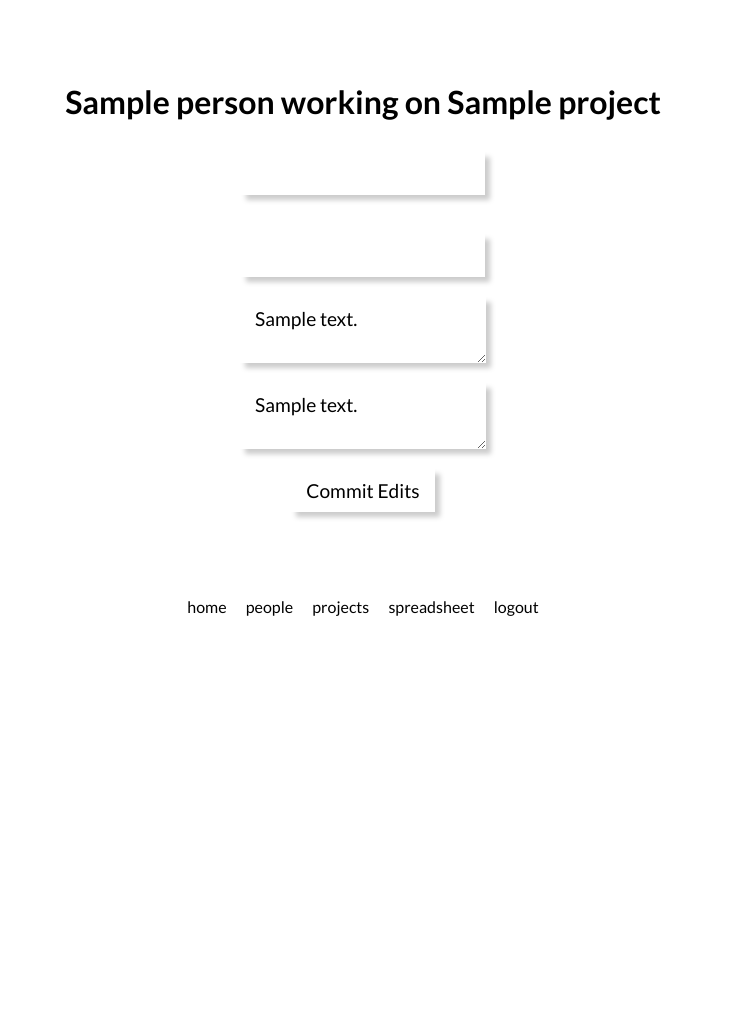
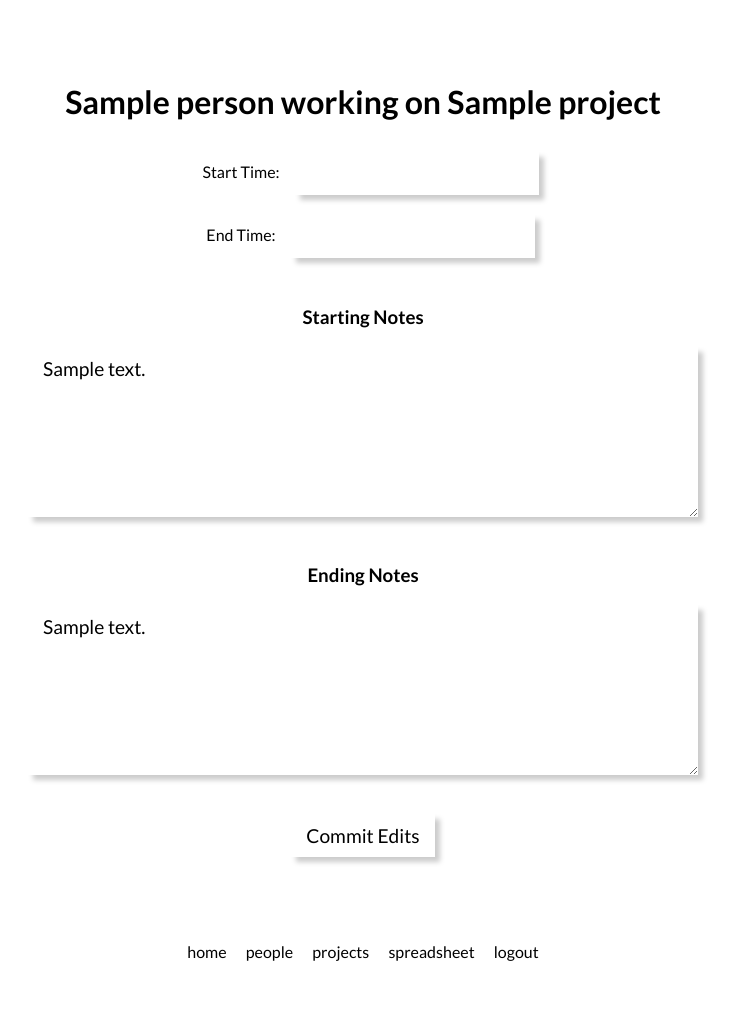
Before and after one commit to alsocollective/beater-rime, a Django app: template application/timetrack/templates/editWorkSession.html in a window 1280 px wide. Shown: the whole page, without its empty margins (277-1013 px from the left). Before the commit the page ends 616 px from the top, so only its background shows below. Run offline with Django 3.2, Linux system fonts and the light colour scheme; the template is opened without the code that fills it: most values are stand-ins (such as "Sample title", 1, 10 or a date in 2020); some libraries are stand-ins or nearby versions.

Commit message:
adde a bit of style, and added a few styles

```diff
--- a/application/timetrack/templates/editWorkSession.html
+++ b/application/timetrack/templates/editWorkSession.html
@@ -16,13 +16,15 @@
 	{% endif %}
 	<form action="/edit/?id={{workSession.pk}}" method="post" class="formated">{% csrf_token %}
 		<input class="hidden" value="{{workSession.pk}}" name="id" style="display:none;">
-		<input type="number" value="{{workSession.startTimeFloat}}" name="startTime" id="startTime">
+		<label style="display:inline-block;padding: 10px 15px; margin: 10px auto;" for="startTime">Start Time:</label><input type="number" value="{{workSession.startTimeFloat}}" name="startTime" id="startTime">
+		<br>
+		<label style="display:inline-block;padding: 10px 15px; margin: 10px auto;" for="endTime">End Time:</label><input type="number" value="{{workSession.endTimeFloat}}" name="endTime" id="endTime">
 		<br><br>
-		<input type="number" value="{{workSession.endTimeFloat}}" name="endTime" id="endTime">
+		<h3>Starting Notes</h3>
+		<textarea id="notes" name="notes">{{workSession.notes}}</textarea>
 		<br>
-		<textarea name="notes">{{workSession.notes}}</textarea>
-		<br>
-		<textarea name="exiting_notes">{{workSession.exiting_notes}}</textarea>
+		<h3>Ending Notes</h3>
+		<textarea id="notes" name="exiting_notes">{{workSession.exiting_notes}}</textarea>
 		<br>
 		<input type="submit" value="Commit Edits">
 	</form>
```
